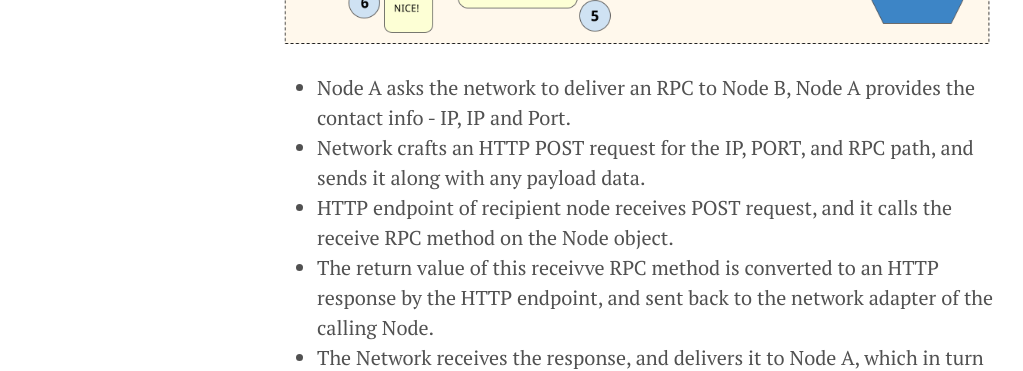
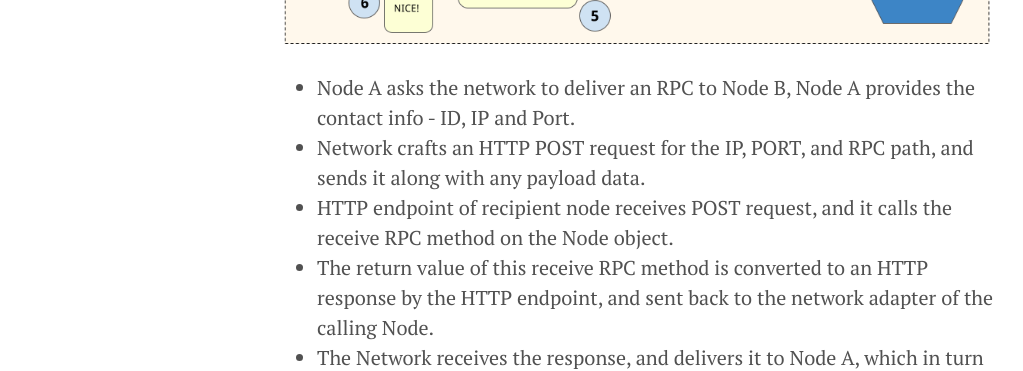
Before and after one commit to xorro-p2p/xorro-p2p.github.io, a Jekyll site: the page built from index.md, in a window 1280 px wide and 900 px high, scrolled down 13583 px. Shown: the part 186-557 px from the top of the window, without its empty margins (3-1026 px from the left). Built offline with Jekyll 4.4.1, drawn with Linux system fonts in a browser that asks for light colours; some of the changed text lies outside the part shown.

Commit message:
add Ken personal website and fix typo

```diff
--- a/_includes/story-dev-strategy.html
+++ b/_includes/story-dev-strategy.html
@@ -20,7 +20,7 @@
   <img src="public/images/strategy1.png" alt="">
 
   <ul>
-    <li>Node A asks the network to deliver an RPC to Node B, Node A provides the contact info - IP, IP and Port.</li>
+    <li>Node A asks the network to deliver an RPC to Node B, Node A provides the contact info - ID, IP and Port.</li>
     <li>Network looks up if Node B exists &mdash; in Fake Network environment this is done by ID from contact.</li>
     <li>Network directly calls method on Node B, which changes state and/or returns some data in response.</li>
     <li>Network delivers that response back to Node A, which in turn changes state or reacts to this new information.</li>
@@ -34,10 +34,10 @@
   <p>The typical workflow is similar to the previous slide:</p>
   <img src="public/images/strategy2.png" alt="">
   <ul>
-    <li>Node A asks the network to deliver an RPC to Node B, Node A provides the contact info - IP, IP and Port.</li>
+    <li>Node A asks the network to deliver an RPC to Node B, Node A provides the contact info - ID, IP and Port.</li>
     <li>Network crafts an HTTP POST request for the IP, PORT, and RPC path, and sends it along with any payload data.</li>
     <li>HTTP endpoint of recipient node receives POST request, and it calls the receive RPC method on the Node object.</li>
-    <li>The return value of this receivve RPC method is converted to an HTTP response by the HTTP endpoint, and sent back to the network adapter of the calling Node.</li>
+    <li>The return value of this receive RPC method is converted to an HTTP response by the HTTP endpoint, and sent back to the network adapter of the calling Node.</li>
     <li>The Network receives the response, and delivers it to Node A, which in turn changes state or reacts to this new information.</li>
   </ul>
   <p>As you can see, from the perspective of the Nodes, nothing has changed &mdash; each of them send and receive the same information, but the Network Object and HTTP endpoints abstract away the internode communications.</p>
--- a/_includes/story-intro.html
+++ b/_includes/story-intro.html
@@ -1,5 +1,5 @@
 <center><img src="public/images/xorro_p2p_logo_blue.png" alt="Xorro P2P Logo"></center>
-<p>Xorro P2P is a mini BitTorrent peer-to-peer file sharing network built by software engineers Ken Chen, <a href="http://davidkurutz.github.io/" target="_blank">David Kurutz</a>, and <a href="http://dmono.github.io/" target="_blank">Terry Lee</a>.</p>
+<p>Xorro P2P is a mini BitTorrent peer-to-peer file sharing network built by software engineers <a href="http://newfishg.github.io/" target="_blank">Ken Chen</a>, <a href="http://davidkurutz.github.io/" target="_blank">David Kurutz</a>, and <a href="http://dmono.github.io/" target="_blank">Terry Lee</a>.</p>
 
 <p>Due to an interest in P2P networks and distributed systems, we set out to build our own from scratch. The version available today is our alpha release, providing a working proof-of-concept. We want to continue improving upon Xorro &mdash; upcoming features are listed further down this page.</p>
 
```
